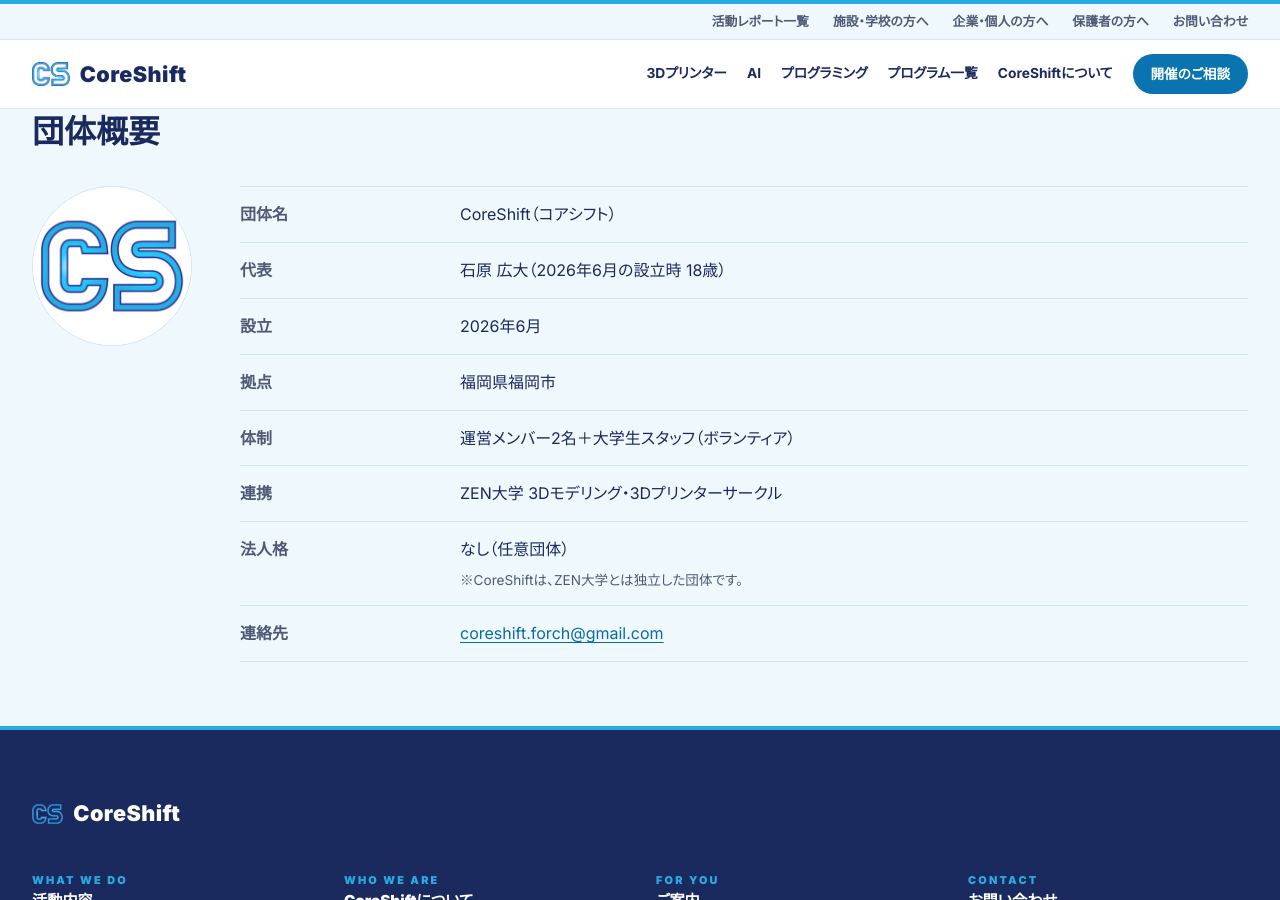
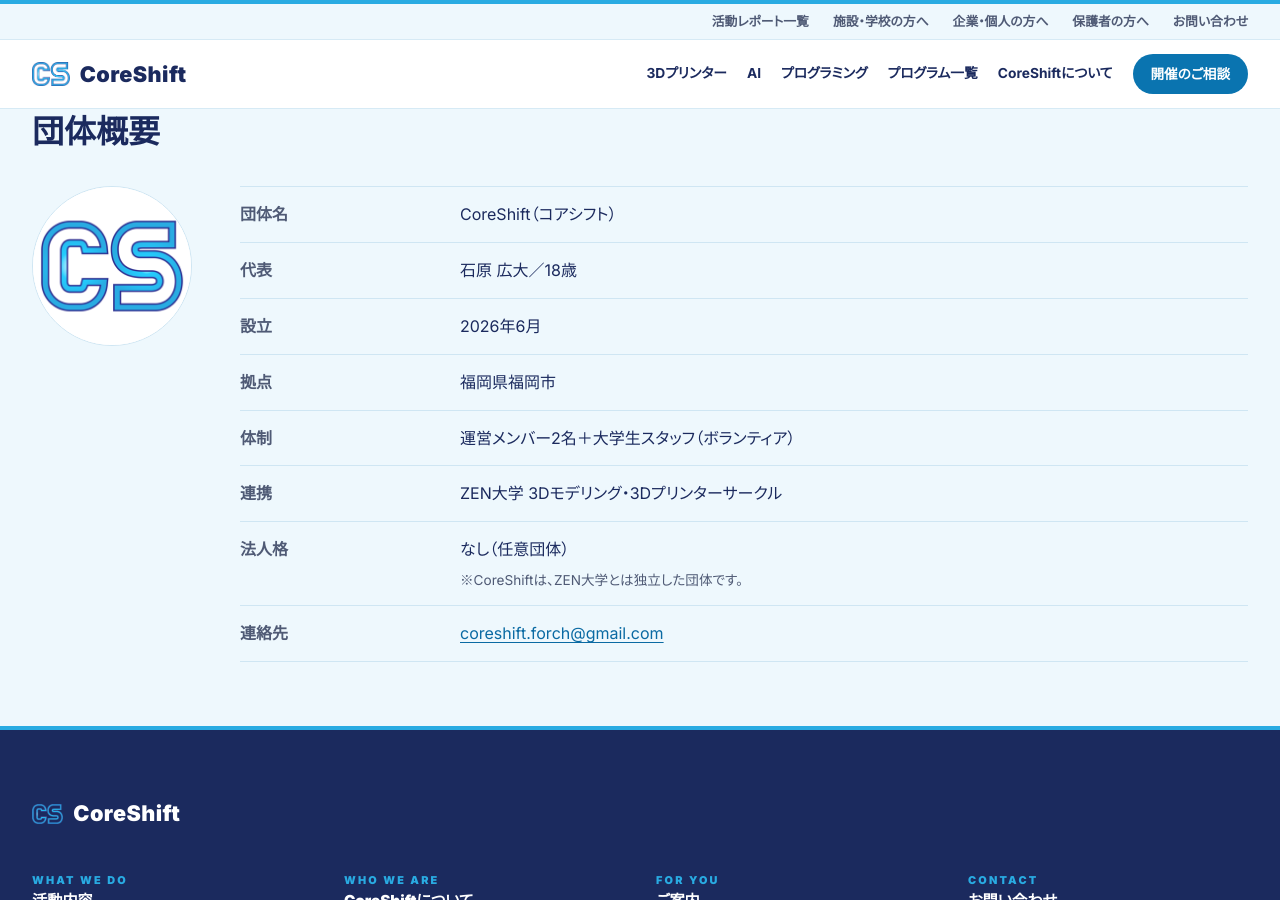
Before and after one commit to coreshiftforch/CoreShift-forchildren-web, a Jekyll site: the page built from index.html, in a window 1280 px wide and 900 px high, scrolled down 2639 px. Built offline with Jekyll 4.4.1, drawn with Linux system fonts in a browser that asks for light colours.

Commit message:
content: 団体概要の代表を「石原 広大／18歳」に
代表の指示（名前／年齢のふつうの書き方に）。

Co-Authored-By: Claude Opus 5.5 <noreply@anthropic.com>

```diff
--- a/index.html
+++ b/index.html
@@ -107,7 +107,7 @@ google_verification: true
         <img class="about-avatar" src="/icon/coreshift-avatar.png" width="160" height="160" loading="lazy" alt="CoreShift のロゴ">
         <dl class="spec">
           <dt>団体名</dt><dd>CoreShift（コアシフト）</dd>
-          <dt>代表</dt><dd>石原 広大（2026年6月の設立時 18歳）</dd>
+          <dt>代表</dt><dd>石原 広大／18歳</dd>
           <dt>設立</dt><dd>2026年6月</dd>
           <dt>拠点</dt><dd>福岡県福岡市</dd>
           <dt>体制</dt><dd>運営メンバー2名＋大学生スタッフ（ボランティア）</dd>
```
